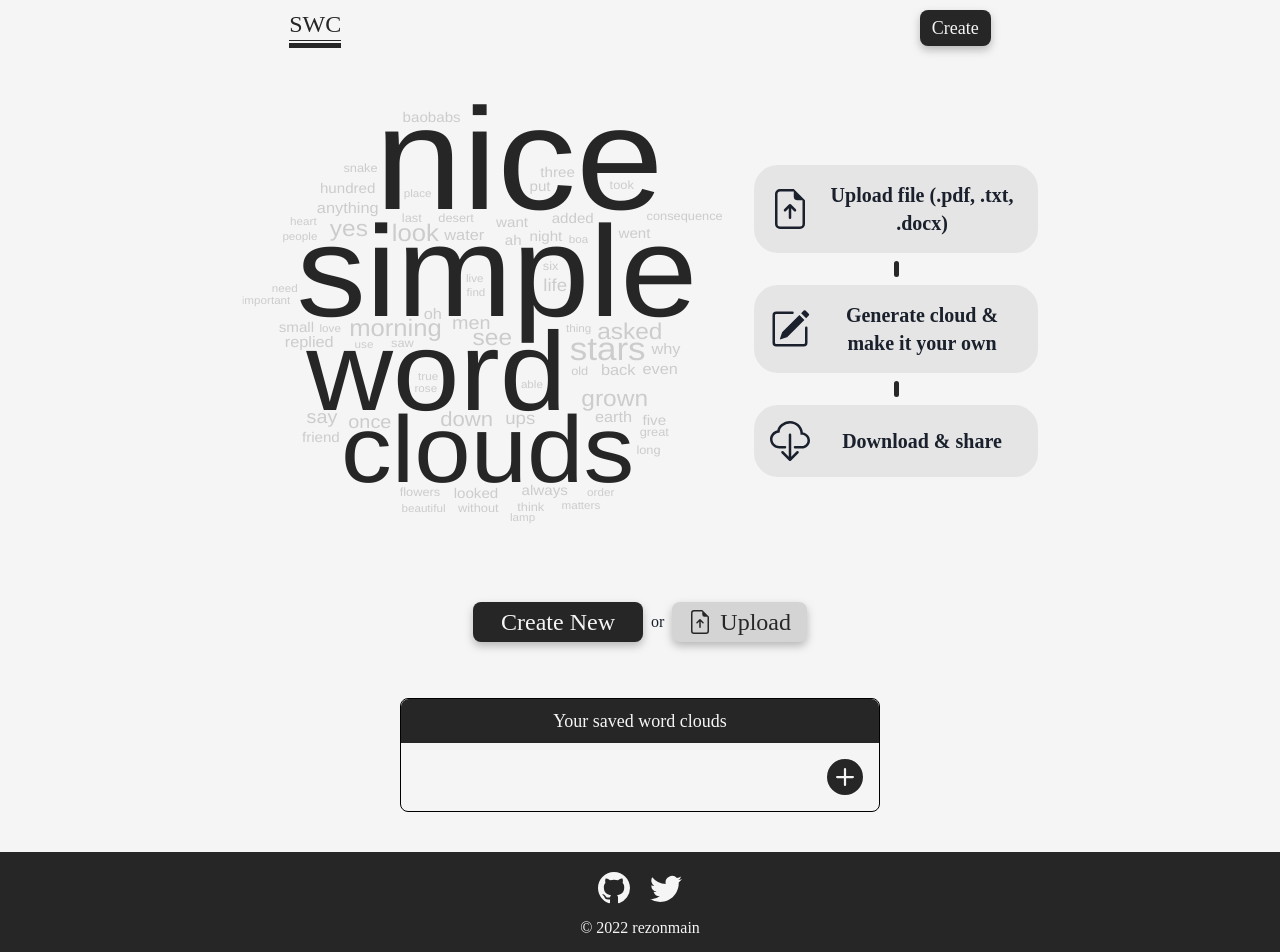
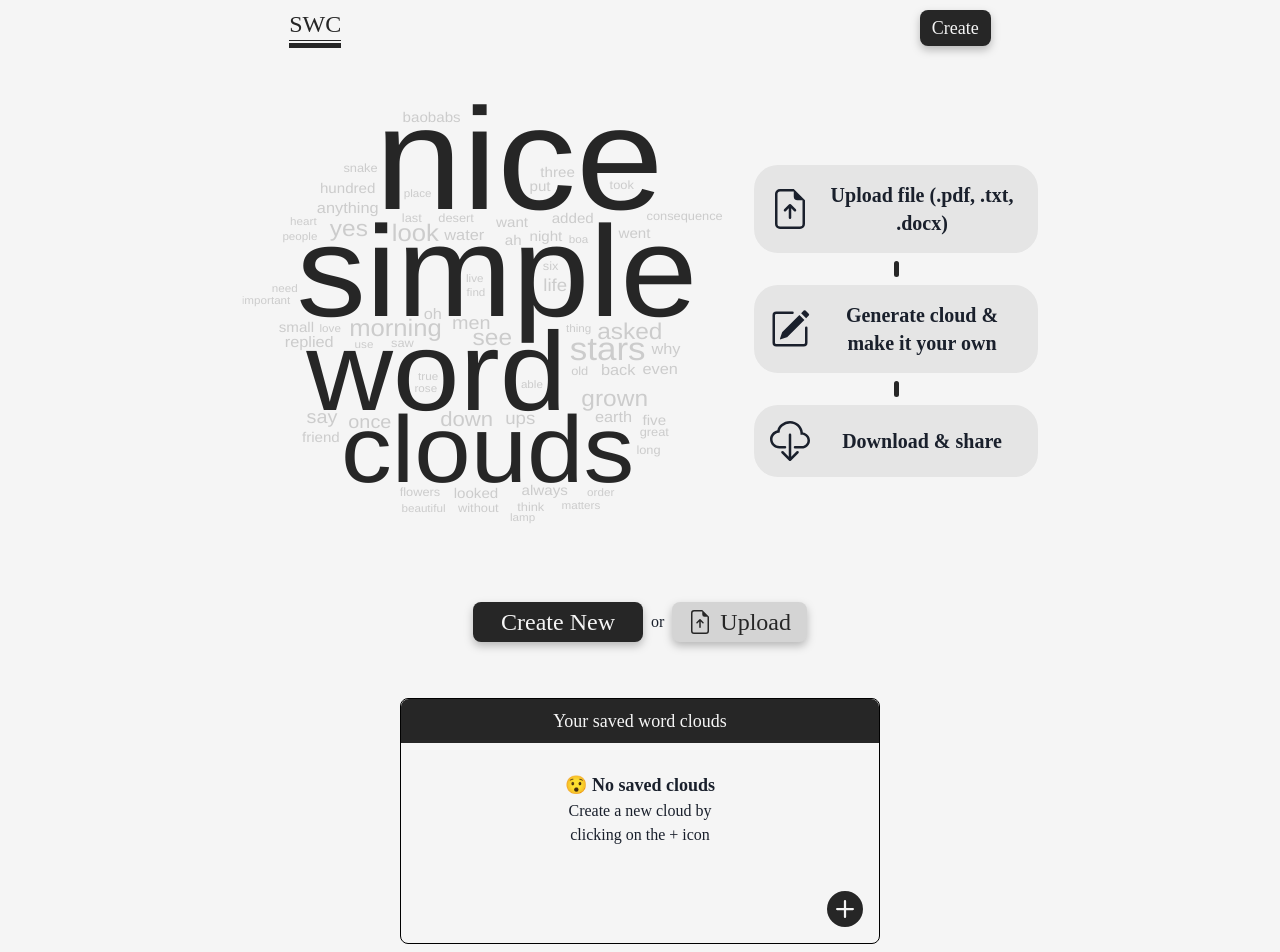
Before and after one commit to rezonmain/simple-wordcloud, a Next.js app: page / in a window 1280 px wide. Shown: the top 952 px of the page. Built offline with nearby package versions, Linux system fonts and the light colour scheme; a web font is replaced by a local one.

Commit message:
empty table formatting

```diff
--- a/components/Pages/CreatePage/CreatePage.tsx
+++ b/components/Pages/CreatePage/CreatePage.tsx
@@ -18,7 +18,6 @@ import { Cloud } from '../../../lib/types';
 import saveData from '../../../lib/helpers/localstorage';
 
 const CreatePage = ({ initialCloud }: { initialCloud: Cloud }) => {
-	saveData();
 	const [cloud, dispatch] = useReducer(cloudReducer, initialCloud);
 	const [refresh, setRefresh] = useState(0);
 	const lgMedia = useMedia('(min-width: 1024px)');
@@ -28,7 +27,6 @@ const CreatePage = ({ initialCloud }: { initialCloud: Cloud }) => {
 		onOpen: onDrawerOpen,
 		onClose: onDrawerClose,
 	} = useDisclosure();
-	let toolBar: JSX.Element | undefined = undefined;
 
 	const onApply = () => {
 		// Updating refresh state regenerates the wordcloud with updated state
--- a/components/Table/Table.tsx
+++ b/components/Table/Table.tsx
@@ -35,7 +35,16 @@ const Table = () => {
 						</th>
 					</tr>
 				</thead>
-				<tbody>{rows}</tbody>
+				<tbody>
+					{savedClouds.length > 0 ? (
+						rows
+					) : (
+						<div className='text-center my-7 mx-auto max-w-[20ch]'>
+							<h3 className='font-semibold text-lg'>😯 No saved clouds</h3>
+							<p className=''>Create a new cloud by clicking on the + icon</p>
+						</div>
+					)}
+				</tbody>
 			</table>
 			<div id='add-icon' className='flex justify-end p-4'>
 				<Link href={'/create'}>
```
